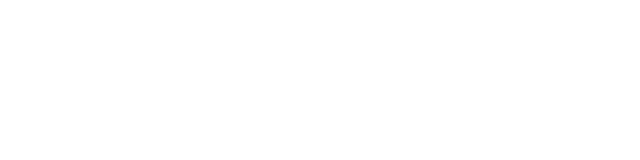
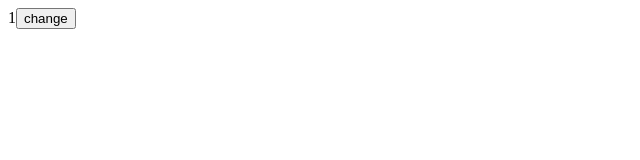
Before and after one commit to hovercao/AgainVue, a Vue app: page / in a window 1280 px wide. Shown: the top 160 px of the page, without its empty margins (0-640 px from the left). Built offline with nearby package versions, Linux system fonts and the light colour scheme.

Commit message:
feat:组件中v-model的使用

```diff
--- a/src/09_组件的v-model/App.vue
+++ b/src/09_组件的v-model/App.vue
@@ -1,10 +1,21 @@
 <template>
+  <!--  <Counter v-model:model-value="value" @update:modelValue="value=$event"></Counter>-->
+  <!--  等价于-->
+  <Counter v-model="value"></Counter>
 
 </template>
 
 <script>
+import Counter from "@/09_组件的v-model/Counter";
+
 export default {
-  name: "App"
+  name: "App",
+  components: {Counter},
+  data() {
+    return {
+      value: 1
+    }
+  }
 }
 </script>
 
--- /dev/null
+++ b/src/09_组件的v-model/Counter.vue
@@ -0,0 +1,26 @@
+<template>
+  <span>{{ modelValue }}</span>
+  <button @click="handleClick">change</button>
+</template>
+
+<script>
+export default {
+  name: "Counter",
+  emits: ['update:modelValue'],
+  props: {
+    modelValue: {
+      type: Number,
+      default: 0
+    }
+  },
+  methods: {
+    handleClick() {
+      this.$emit('update:modelValue', 100)
+    }
+  }
+}
+</script>
+
+<style scoped>
+
+</style>
```
